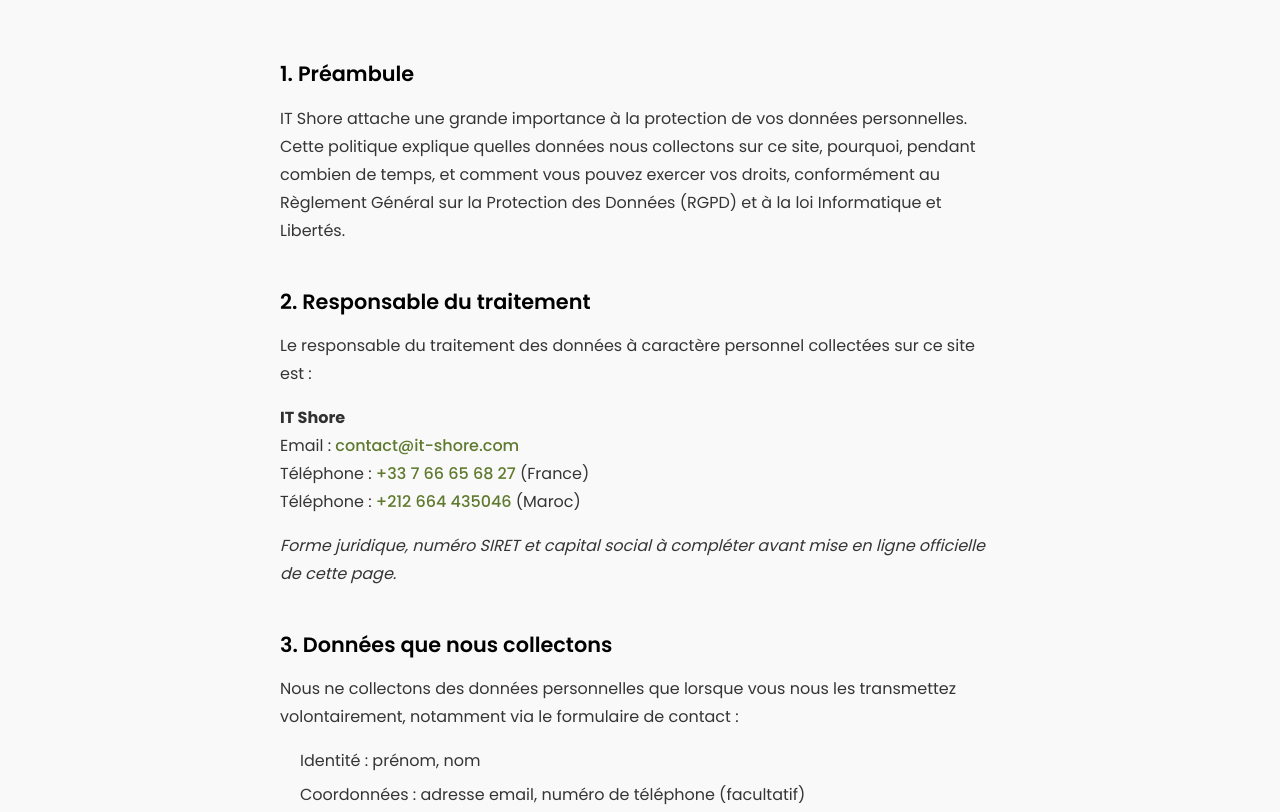
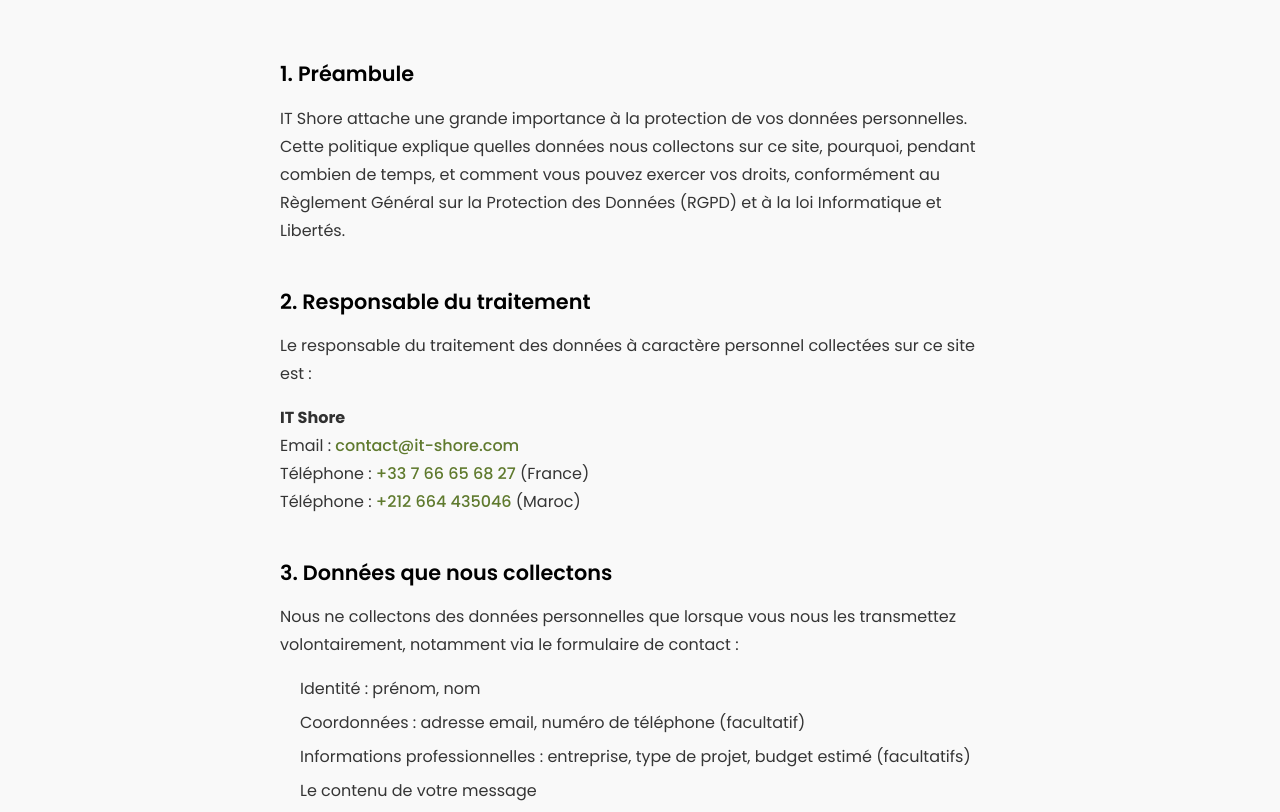
Before and after one commit to youssef-benmansour/it-shore-website, a plain HTML site: page politique-confidentialite.html in a window 1280 px wide. Shown: the part 273-1085 px from the top of the page. Drawn offline with Linux system fonts and the light colour scheme.

Commit message:
Politique de confidentialité : retrait de la mention SIRET à compléter
Co-Authored-By: Claude Sonnet 5.5 <noreply@anthropic.com>

```diff
--- a/politique-confidentialite.html
+++ b/politique-confidentialite.html
@@ -94,7 +94,6 @@
                     Téléphone&nbsp;: <a href="tel:+33766656827">+33 7 66 65 68 27</a> (France)<br>
                     Téléphone&nbsp;: <a href="tel:+212664435046">+212 664 435046</a> (Maroc)
                 </p>
-                <p><em>Forme juridique, numéro SIRET et capital social à compléter avant mise en ligne officielle de cette page.</em></p>
 
                 <h2>3. Données que nous collectons</h2>
                 <p>Nous ne collectons des données personnelles que lorsque vous nous les transmettez volontairement, notamment via le formulaire de contact&nbsp;:</p>
```
